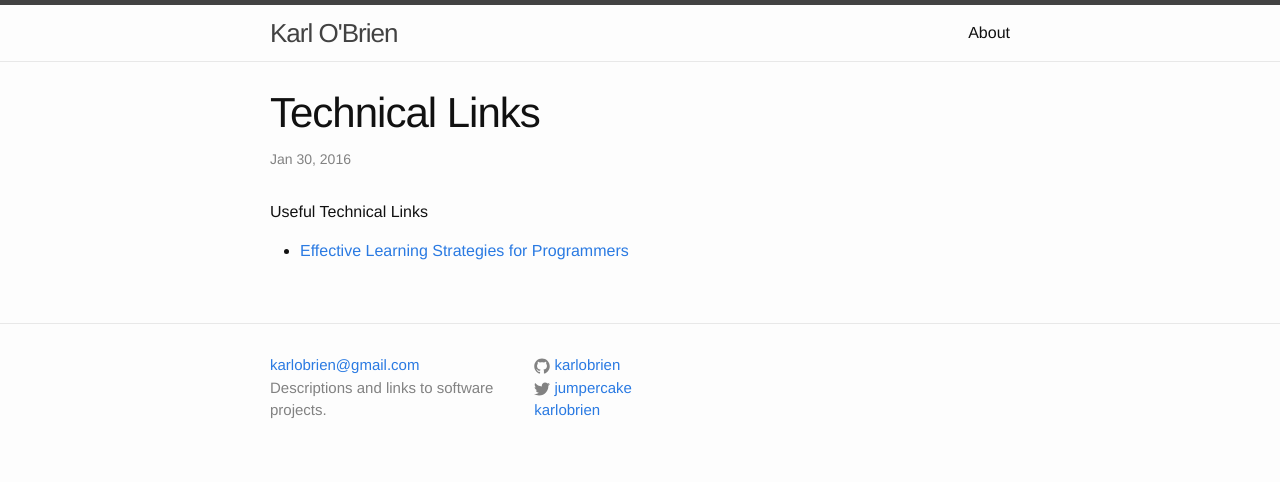
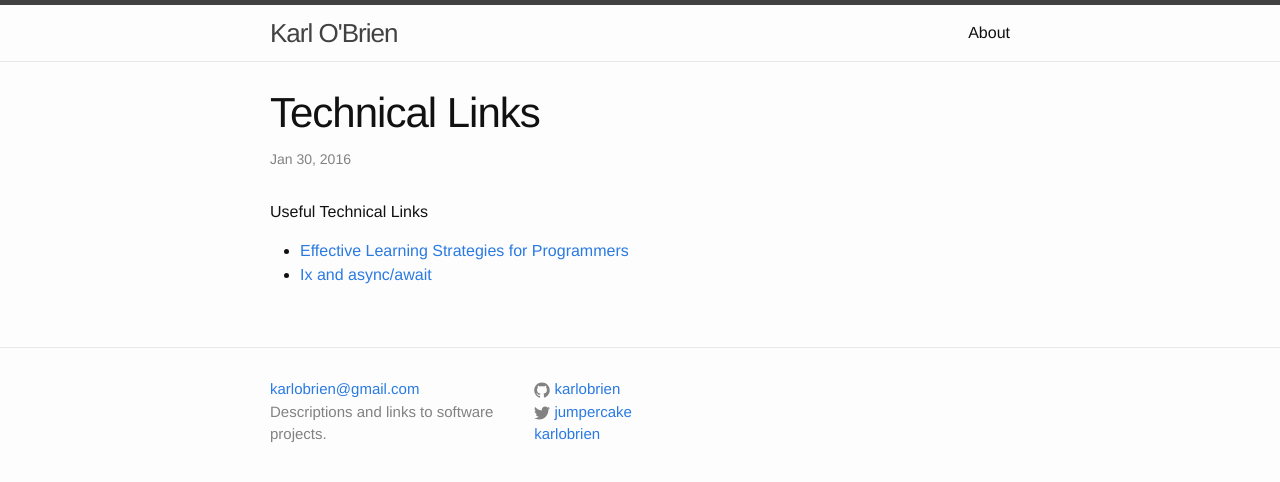
Before and after one commit to karlobrien/karlobrien.github.com, a Jekyll site: the page built from _posts/2016-01-30-Technical-Links.markdown, in a window 1280 px wide. Shown: the top 482 px of the page. Built offline with Jekyll 4.4.1, drawn with Linux system fonts in a browser that asks for light colours.

Commit message:
new link for ix

```diff
--- a/_posts/2016-01-30-Technical-Links.markdown
+++ b/_posts/2016-01-30-Technical-Links.markdown
@@ -7,3 +7,4 @@ categories: software reading learning
 Useful Technical Links
 
 * [Effective Learning Strategies for Programmers](http://akaptur.com/blog/2015/10/10/effective-learning-strategies-for-programmers/)
+* [Ix and async/await](https://weblogs.asp.net/dixin/understanding-linq-to-objects-7-interactive-extensions-ix)
```
